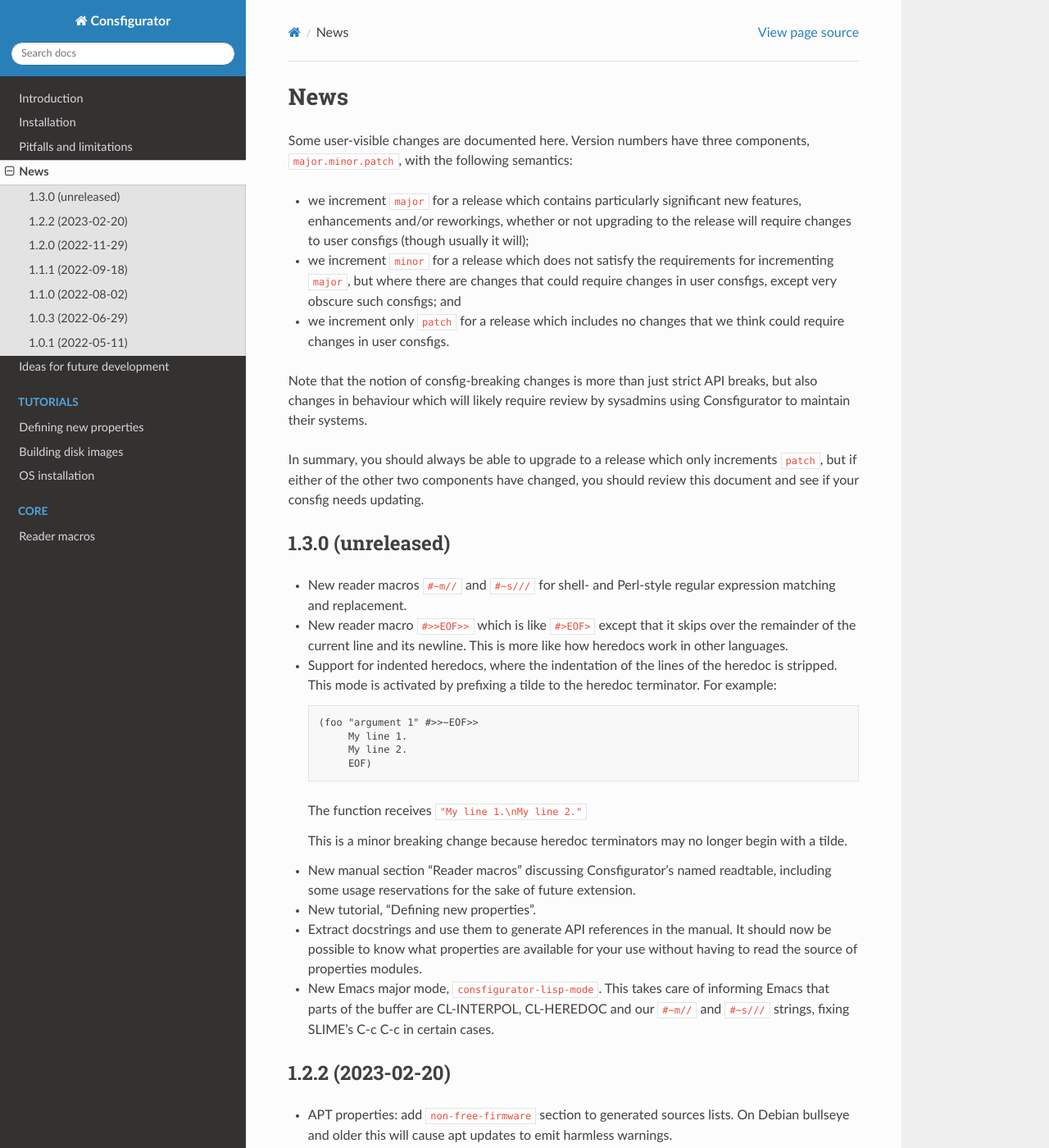
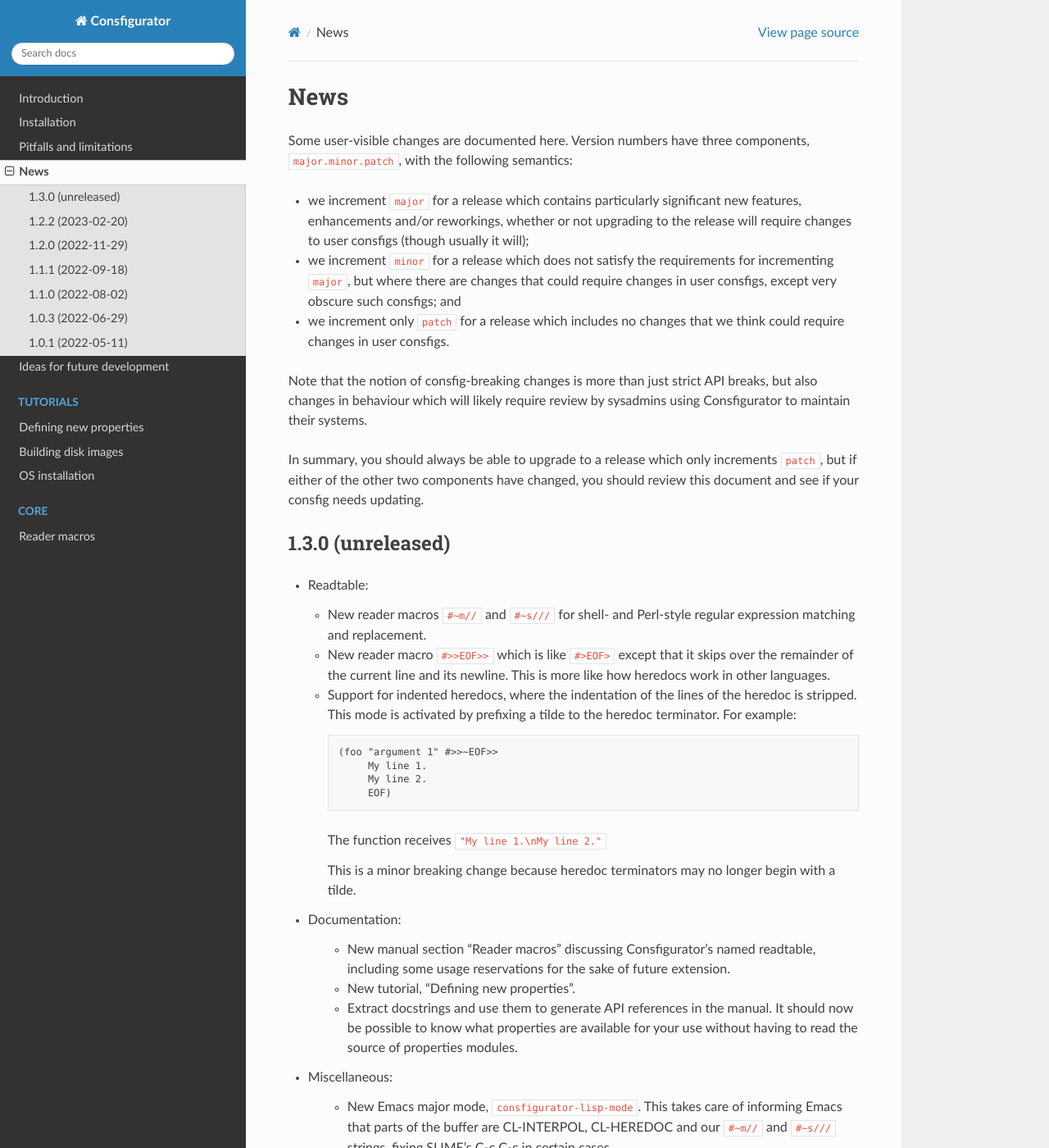
Before and after one commit to spwhitton/consfigurator, a Sphinx documentation site: the page built from doc/news.rst, in a window 1280 px wide and 1400 px high. Shown: the whole window at 82% size. Built offline with Sphinx 7.4.7 and the Read the Docs theme 2.0.0, drawn with Linux system fonts in a browser that asks for light colours; pages that are not in the unit, such as notebooks, are missing from menus; some of the changed lines change nothing that is shown.

Commit message:
news.rst: sort news for 1.3.0 into sublists
Signed-off-by: Sean Whitton <spwhitton@spwhitton.name>

```diff
--- a/doc/news.rst
+++ b/doc/news.rst
@@ -26,42 +26,49 @@
 1.3.0 (unreleased)
 ------------------
 
-- New reader macros ``#~m//`` and ``#~s///`` for shell- and Perl-style regular
-  expression matching and replacement.
+- Readtable:
 
-- New reader macro ``#>>EOF>>`` which is like ``#>EOF>`` except that it skips
-  over the remainder of the current line and its newline.  This is more like
-  how heredocs work in other languages.
+  - New reader macros ``#~m//`` and ``#~s///`` for shell- and Perl-style
+    regular expression matching and replacement.
 
-- Support for indented heredocs, where the indentation of the lines of the
-  heredoc is stripped.  This mode is activated by prefixing a tilde to the
-  heredoc terminator.  For example:
+  - New reader macro ``#>>EOF>>`` which is like ``#>EOF>`` except that it
+    skips over the remainder of the current line and its newline.  This is
+    more like how heredocs work in other languages.
 
-  .. code-block:: none
+  - Support for indented heredocs, where the indentation of the lines of the
+    heredoc is stripped.  This mode is activated by prefixing a tilde to the
+    heredoc terminator.  For example:
 
-    (foo "argument 1" #>>~EOF>>
-	 My line 1.
-	 My line 2.
-	 EOF)
+    .. code-block:: none
 
-  The function receives ``"My line 1.\nMy line 2."``
+      (foo "argument 1" #>>~EOF>>
+	   My line 1.
+	   My line 2.
+	   EOF)
 
-  This is a minor breaking change because heredoc terminators may no longer
-  begin with a tilde.
+    The function receives ``"My line 1.\nMy line 2."``
 
-- New manual section "Reader macros" discussing Consfigurator's named
-  readtable, including some usage reservations for the sake of future
-  extension.
+    This is a minor breaking change because heredoc terminators may no longer
+    begin with a tilde.
 
-- New tutorial, "Defining new properties".
+- Documentation:
 
-- Extract docstrings and use them to generate API references in the manual.
-  It should now be possible to know what properties are available for your use
-  without having to read the source of properties modules.
+   - New manual section "Reader macros" discussing Consfigurator's named
+     readtable, including some usage reservations for the sake of future
+     extension.
 
-- New Emacs major mode, ``consfigurator-lisp-mode``.  This takes care of
-  informing Emacs that parts of the buffer are CL-INTERPOL, CL-HEREDOC and our
-  ``#~m//`` and ``#~s///`` strings, fixing SLIME's C-c C-c in certain cases.
+   - New tutorial, "Defining new properties".
+
+   - Extract docstrings and use them to generate API references in the manual.
+     It should now be possible to know what properties are available for your
+     use without having to read the source of properties modules.
+
+- Miscellaneous:
+
+   - New Emacs major mode, ``consfigurator-lisp-mode``.  This takes care of
+     informing Emacs that parts of the buffer are CL-INTERPOL, CL-HEREDOC and
+     our ``#~m//`` and ``#~s///`` strings, fixing SLIME's C-c C-c in certain
+     cases.
 
 1.2.2 (2023-02-20)
 ------------------
```
